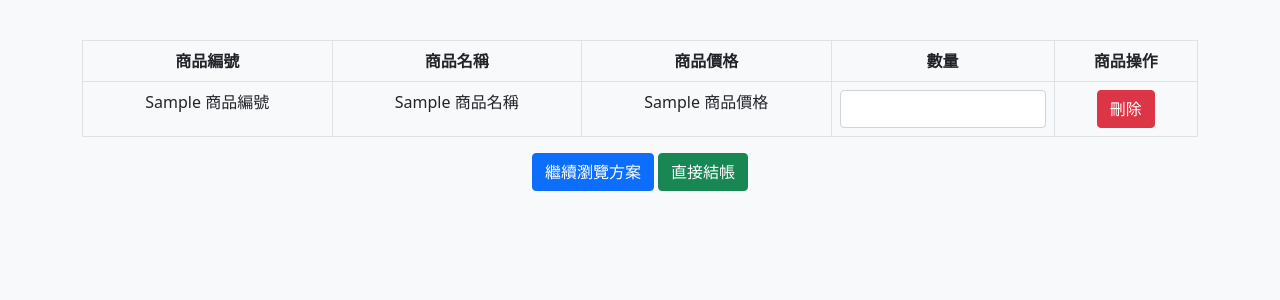
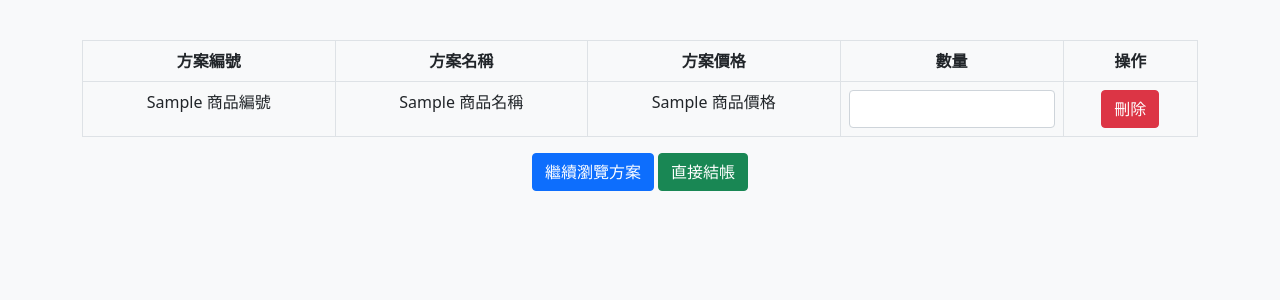
Before and after one commit to 02071819/DB_Project1, a Flask app: template bookstore/templates/cart.html in a window 1280 px wide. Shown: the part 56-356 px from the top of the page. Run offline with Flask 2, Linux system fonts and the light colour scheme; the template is opened without the code that fills it: most values are stand-ins (such as "Sample title", 1, 10 or a date in 2020).

Commit message:
Update cart.html

```diff
--- a/bookstore/templates/cart.html
+++ b/bookstore/templates/cart.html
@@ -23,11 +23,11 @@
   <form method="post" action={{ url_for('bookstore.cart') }}>
     <table class="table table-bordered">
       <tr>
-        <th><center>商品編號</center></th>
-        <th><center>商品名稱</center></th>
-        <th><center>商品價格</center></th>
+        <th><center>方案編號</center></th>
+        <th><center>方案名稱</center></th>
+        <th><center>方案價格</center></th>
         <th><center>數量</center></th>
-        <th><center>商品操作</center></th>
+        <th><center>操作</center></th>
       </tr>
       {% for book in data %}
       <tr>
```
